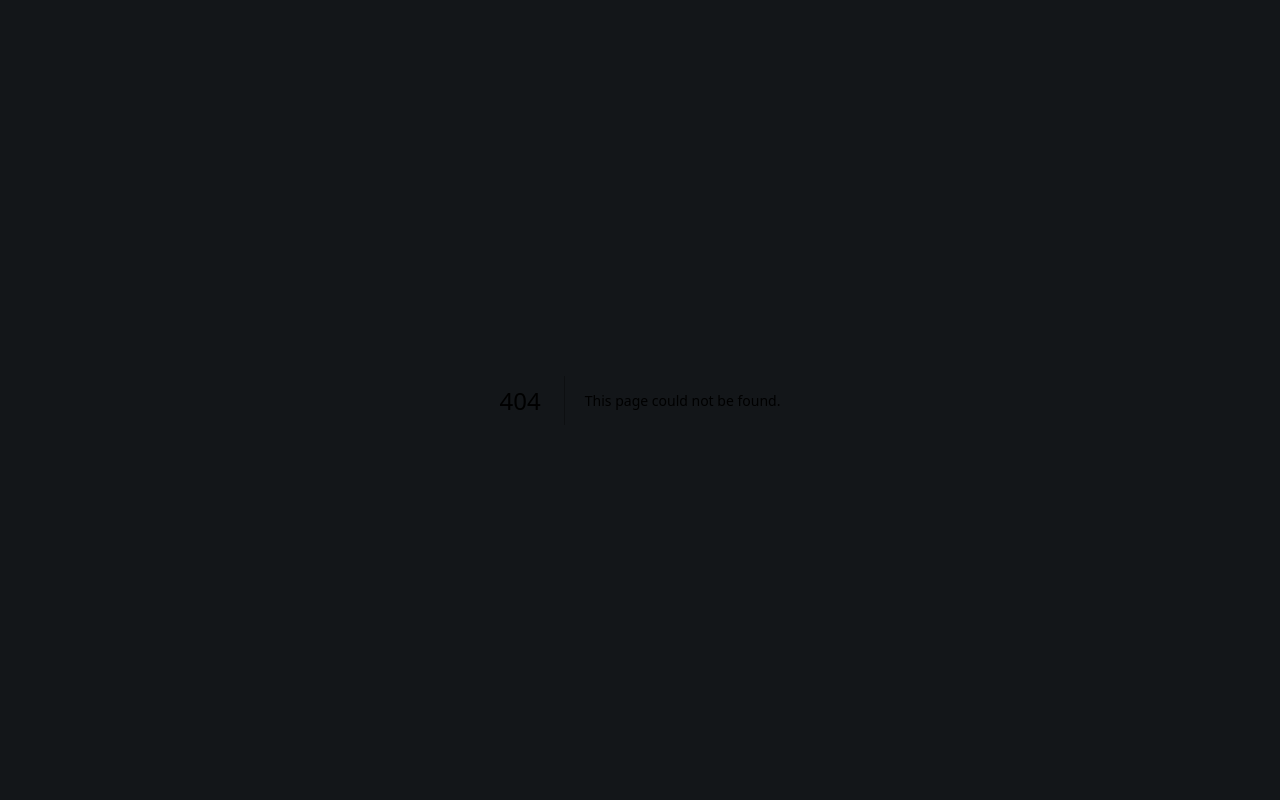
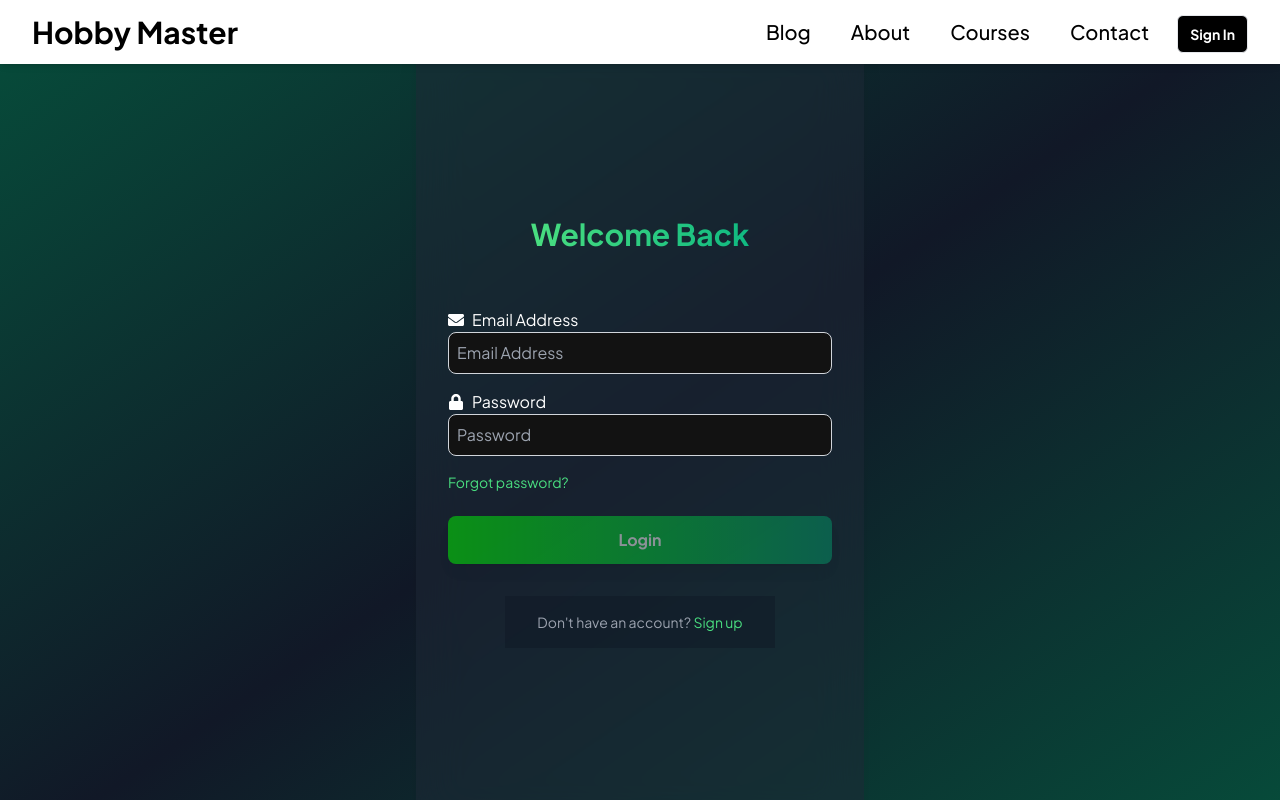
Before and after one commit to Adnan-The-Coder/hobby-master-website, a Next.js app: page /login in a window 1280 px wide. Before the commit this address had no page. Shown: the top 800 px of the page. Built offline with nearby package versions, Linux system fonts and the light colour scheme.

Commit message:
feat: Add login  page

```diff
--- /dev/null
+++ b/app/(auth)/login/page.tsx
@@ -0,0 +1,158 @@
+"use client";
+import Link from "next/link";
+import React, { useEffect, useState } from "react";
+import { useRouter } from "next/navigation";
+import axios from "axios";
+import { motion } from "framer-motion";
+import { FaEnvelope, FaLock, FaSpinner } from "react-icons/fa"; // Importing React Icons
+import ToastMessage from "@/components/ui/ToastMessage"; // Import your ToastMessage component
+import Footer from "@/components/Footer";
+import Navbar from "@/components/Navbar";
+
+interface Toast {
+  id: number;
+  message: string;
+  type: 'success' | 'error';
+}
+
+const Page: React.FC = () => {
+  const router = useRouter();
+  const [user, setUser] = useState({
+    email: "",
+    password: "",
+  });
+  const [buttonDisabled, setButtonDisabled] = useState(false);
+  const [loading, setLoading] = useState(false);
+  const [toasts, setToasts] = useState<Toast[]>([]);
+  const [nextId, setNextId] = useState(0);
+
+  const addToast = (message: string, type: 'success' | 'error') => {
+    const newToast = { id: nextId, message, type };
+    setToasts((prev) => [...prev, newToast]);
+    setNextId((prev) => prev + 1);
+
+    // Auto-remove toast after 3 seconds
+    setTimeout(() => {
+      removeToast(newToast.id);
+    }, 3000);
+  };
+
+  const removeToast = (id: number) => {
+    setToasts((prev) => prev.filter((toast) => toast.id !== id));
+  };
+
+  const onLogin = async (e: React.FormEvent) => {
+    e.preventDefault();
+    try {
+      setLoading(true);
+      const response = await axios.post("/api/users/login", user);
+      console.log(response);
+
+      // Show success toast
+      addToast("Login successful! Redirecting...", 'success');
+
+      // Wait for 2 seconds before redirecting
+      setTimeout(() => {
+        setLoading(false); // Ensure loading state is set before redirect
+        router.push('/profile');
+      }, 2000);
+    } catch (error: any) {
+      setLoading(false); // Ensure loading is false in case of error
+      if (error.response?.status === 400) {
+        addToast("Wrong credentials. Please try again.", 'error');
+      } else if (error.response?.status === 500) {
+        addToast("Internal server error. Please try again later.", 'error');
+      } else {
+        addToast("An unexpected error occurred. Please try again.", 'error');
+      }
+    }
+  };
+
+
+  useEffect(() => {
+    setButtonDisabled(!(user.email && user.password));
+  }, [user]);
+
+  return (
+    <>
+    <Navbar/>
+    <div className="py-8 min-h-screen bg-gradient-to-br from-emerald-900 via-gray-900 to-emerald-900 flex items-center justify-center relative overflow-hidden">
+      <motion.div
+        initial={{ opacity: 0, y: 20 }}
+        animate={{ opacity: 1, y: 0 }}
+        transition={{ duration: 0.5 }}
+        className="max-w-md w-full bg-gray-800 bg-opacity-50 backdrop-filter backdrop-blur-xl rounded-2xl shadow-xl overflow-hidden flex flex-col items-center justify-center min-h-screen py-2"
+      >
+        <h2 className="text-3xl font-bold mb-6 text-center bg-gradient-to-r from-green-400 to-emerald-500 text-transparent bg-clip-text">
+          Welcome Back
+        </h2>
+        <div className="p-8 w-full">
+          <form onSubmit={onLogin}>
+            <div className="mb-4">
+              <label htmlFor="email" className="flex items-center">
+                <FaEnvelope className="mr-2" />
+                Email Address
+              </label>
+              <input
+                id="email"
+                type="email"
+                value={user.email}
+                onChange={(e) => setUser({ ...user, email: e.target.value })}
+                placeholder="Email Address"
+                className="w-full p-2 border border-gray-300 rounded-lg focus:outline-none focus:border-gray-600"
+              />
+            </div>
+            <div className="mb-4">
+              <label htmlFor="password" className="flex items-center">
+                <FaLock className="mr-2" />
+                Password
+              </label>
+              <input
+                id="password"
+                type="password"
+                value={user.password}
+                onChange={(e) => setUser({ ...user, password: e.target.value })}
+                placeholder="Password"
+                className="w-full p-2 border border-gray-300 rounded-lg focus:outline-none focus:border-gray-600"
+              />
+            </div>
+            <div className="flex items-center mb-6">
+              <Link href="/forgot-password" className="text-sm text-green-400 hover:underline">
+                Forgot password?
+              </Link>
+            </div>
+            <motion.button
+              whileHover={{ scale: 1.02 }}
+              whileTap={{ scale: 0.98 }}
+              className={`w-full py-3 px-4 bg-gradient-to-r from-green-500 to-emerald-600 text-white font-bold rounded-lg shadow-lg
+                hover:from-green-600 hover:to-emerald-700 focus:outline-none
+                focus:ring-2 focus:ring-green-500 focus:ring-offset-2
+                focus:ring-offset-gray-900 transition duration-200 ${buttonDisabled ? 'opacity-50 cursor-not-allowed' : ''}`}
+              type="submit"
+              disabled={buttonDisabled || loading}
+            >
+              {loading ? <FaSpinner className="w-6 h-6 animate-spin mx-auto" /> : "Login"}
+            </motion.button>
+          </form>
+        </div>
+        <div className="px-8 py-4 bg-gray-900 bg-opacity-50 flex justify-center">
+          <p className="text-sm text-gray-400">
+            Don't have an account?{" "}
+            <Link href="/SignUp" className="text-green-400 hover:underline">
+              Sign up
+            </Link>
+          </p>
+        </div>
+      </motion.div>
+      <div className="absolute top-0 right-0 p-4">
+        {toasts.map((toast) => (
+          <ToastMessage key={toast.id} message={toast.message} type={toast.type} onClose={() => removeToast(toast.id)} />
+        ))}
+      </div>
+    </div>
+    <Footer/>
+  </>
+  );
+};
+
+export default Page;
```
